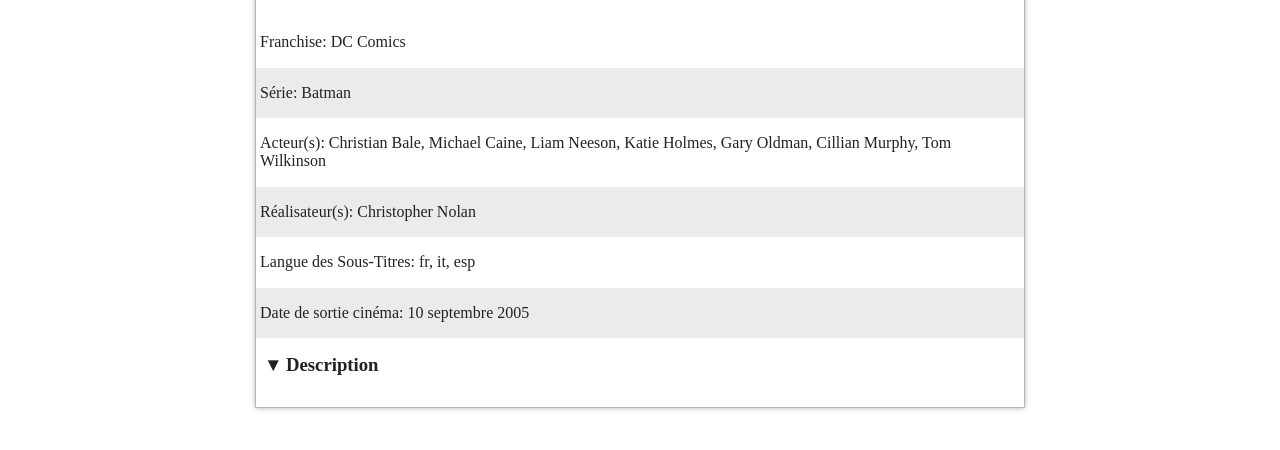
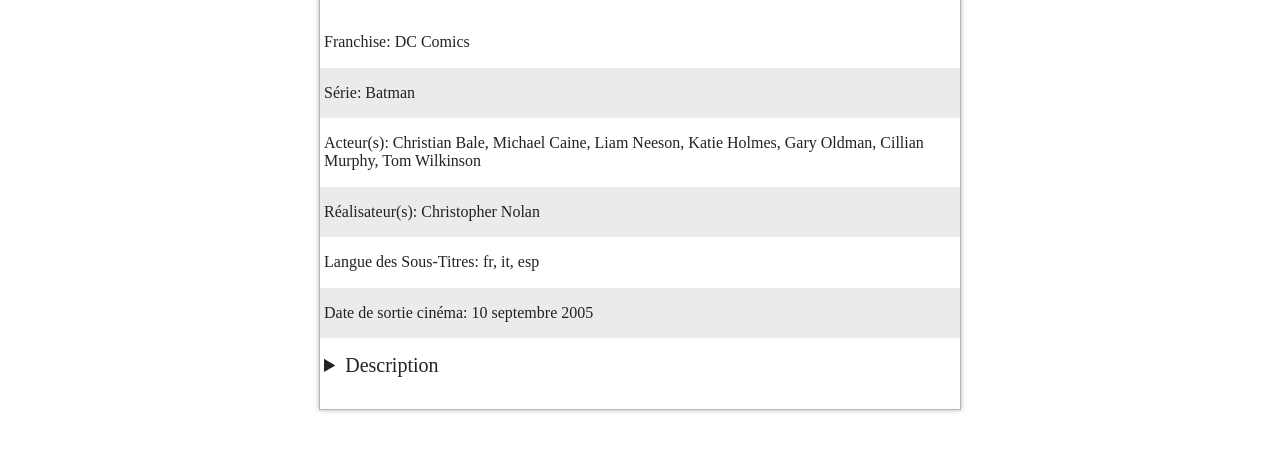
Before and after one commit to ggxm-ecv/Batman_W3C, a website built with Parcel: page dev/index.html in a window 1280 px wide. Shown: the part 448-898 px from the top of the page. Built offline with nearby package versions, Linux system fonts and the light colour scheme.

Commit message:
add html5 scrolling menu

```diff
--- a/dev/css/styles.css
+++ b/dev/css/styles.css
@@ -17,12 +17,18 @@
 }
 
 main {
-  width: 60%;
+  width: 50%;
   margin: 40px auto;
   border: 1px solid #b5b5b5;
   -webkit-box-shadow: 0px 0px 5px 0px rgba(0,0,0,0.3);
   -moz-box-shadow: 0px 0px 5px 0px rgba(0,0,0,0.3);
   box-shadow: 0px 0px 5px 0px rgba(0,0,0,0.3);
+}
+
+@media all and (max-width: 900px) {
+  main {
+    width: 90%;
+  }
 }
 
 .main__img {
@@ -42,29 +48,6 @@
   background-color: #ebebeb;
 }
 
-.spec__slide {
-  cursor: pointer;
+.spec__list summary {
+  font-size: 20px;
 }
-
-.spec__slide.active .spec__slide-content {
-  display: block;
-}
-
-.spec__slide-title {
-  position: relative;
-  margin: 0 0 0 26px;
-}
-.spec__slide-title::before {
-  content: '▼';
-  position: absolute;
-  top: 50%;
-  left: -22px;
-  -webkit-transform: translateY(-50%);
-  -moz-transform: translateY(-50%);
-  -ms-transform: translateY(-50%);
-  transform: translateY(-50%);
-}
-
-.spec__slide-content {
-  display: none;
-}
--- a/dev/index.html
+++ b/dev/index.html
@@ -43,9 +43,11 @@
         <li>Réalisateur(s): Christopher Nolan</li>
         <li>Langue des Sous-Titres: fr, it, esp</li>
         <li>Date de sortie cinéma: 10 septembre 2005</li>
-        <li class="spec__slide">
-          <h3 class="spec__slide-title">Description</h3>
-          <p class="spec__slide-content">Comment un homme seul peut-il changer le monde ? Telle est la question qui hante Bruce Wayne depuis cette nuit tragique où ses parents furent abattus sous ses yeux, dans une ruelle de Gotham City. Torturé par un profond sentiment de colère et de culpabilité, le jeune héritier de cette richissime famille fuit Gotham pour un long et discret voyage à travers le monde. Le but de ses pérégrinations : sublimer sa soif de vengeance en trouvant de nouveaux moyens de lutter contre l'injustice.</p>
+        <li>
+          <details>
+            <summary>Description</summary>
+            <p>Comment un homme seul peut-il changer le monde ? Telle est la question qui hante Bruce Wayne depuis cette nuit tragique où ses parents furent abattus sous ses yeux, dans une ruelle de Gotham City. Torturé par un profond sentiment de colère et de culpabilité, le jeune héritier de cette richissime famille fuit Gotham pour un long et discret voyage à travers le monde. Le but de ses pérégrinations : sublimer sa soif de vengeance en trouvant de nouveaux moyens de lutter contre l'injustice.</p>
+          </details>
         </li>
       </ul>
     </section>
```
